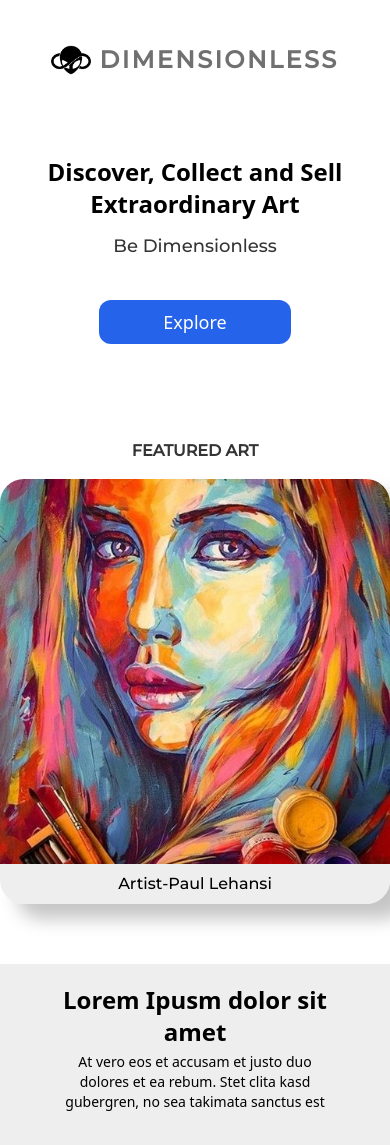
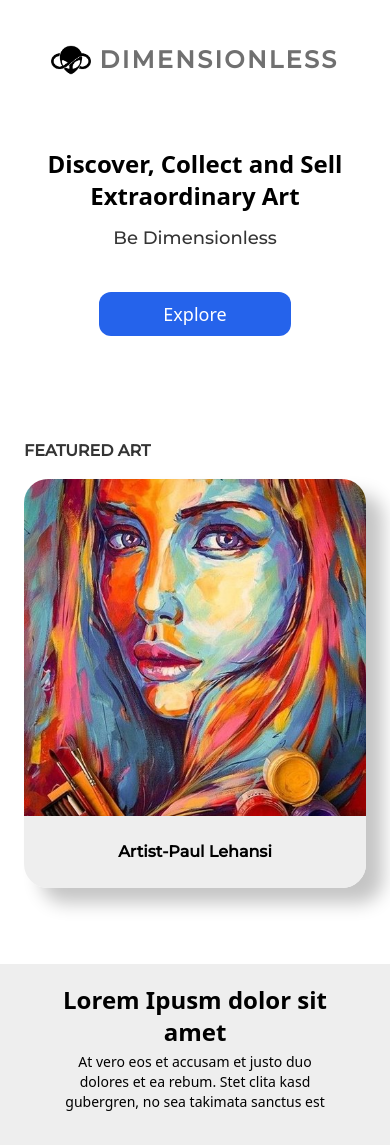
Before and after one commit to pRay01/dimensionless, a React (Create React App) app: page / in a window 390 px wide. Shown: the top 1145 px of the page. Built offline with nearby package versions, Linux system fonts and the light colour scheme.

Commit message:
updated responsiveness and button

```diff
--- a/src/components/homepage/main/index.js
+++ b/src/components/homepage/main/index.js
@@ -3,31 +3,31 @@ import art from '../../../assets/images/art.jpg'
 function Main(){
     return (
       <section className="w-full min-h-screen dark:bg-black dark:text-white flex flex-wrap lg:justify-between items-center  lg:px-36">
-        <div className=" lg:pl-10 text-center lg:text-left w-full  lg:w-6/12">
+        <div className="lg:pl-10 text-center lg:text-left w-full  lg:w-6/12">
           <div>
-            <h2 className=" text-2xl lg:text-3xl font-bold pt-4">
+            <h2 className=" text-2xl lg:text-3xl font-bold pt-4 2xl:text-5xl">
               Discover, Collect and Sell Extraordinary Art
             </h2>
-            <h5 className="pt-3 text-lg text-[#343434] dark:text-gray-400 montserrat">
+            <h5 className="pt-3 text-lg text-[#343434] dark:text-gray-400 montserrat 2xl:text-3xl">
               Be Dimensionless
             </h5>
             <div className=" py-10 lg:py-16">
               <Link to="/art">
-                <button className="btn primary-btn">
-                  Explore
-                </button>
+                <button className="btn primary-btn">Explore</button>
               </Link>
             </div>
           </div>
         </div>
-        <div className=" w-full lg:w-5/12">
-          <div className=" font-semibold py-4 lg:py-2 text-center montserrat  ">
-            <h5 className="text-[#343434]  dark:text-gray-400">FEATURED ART</h5>
+        <div className=" w-full lg:w-6/12 p-6">
+          <div className="  py-4 lg:py-2  montserrat  ">
+            <h5 className="font-semibold text-[#343434]  dark:text-gray-400 font-bold 2xl:text-4xl">
+              FEATURED ART
+            </h5>
           </div>
-          <div className="flex justify-center pb-10 lg:pb-0 lg:justify-end">
+          <div className="pb-10 lg:pb-0 ">
             <div className="text-center rounded-3xl overflow-hidden shadow">
-              <img src={art} alt="art" />
-              <h6 className="bg-[#EEEEEE] dark:bg-gray-800  dark:text-gray-400 montserrat py-2">
+              <img className="w-full" src={art} alt="art" />
+              <h6 className="bg-[#EEEEEE] dark:bg-gray-800  dark:text-gray-400 montserrat py-6 font-semibold 2xl:text-2xl">
                 Artist-Paul Lehansi
               </h6>
             </div>
--- a/src/index.css
+++ b/src/index.css
@@ -24,7 +24,7 @@ h1{
 }
 
 .btn{
-    @apply text-lg inline rounded-xl px-16 py-2;
+    @apply text-lg inline rounded-xl px-16 py-2 2xl:text-3xl 2xl:py-3 2xl:px-24;
 }
 .btn{
    transition: all 0.3s ease-in-out;
```
